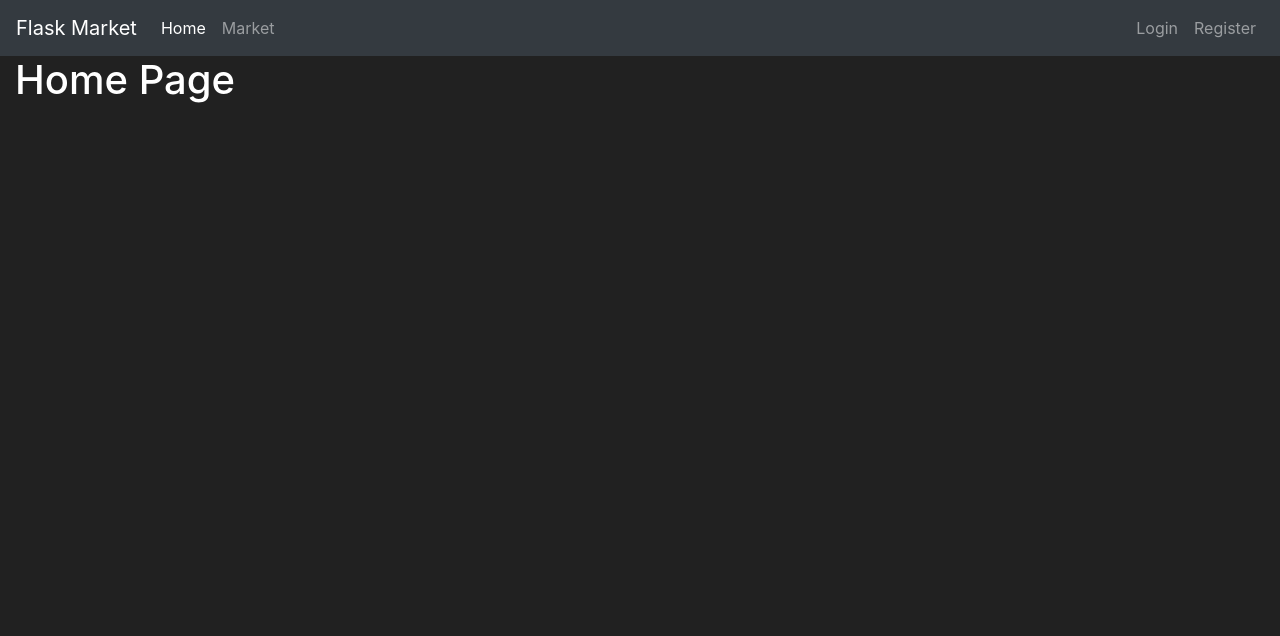
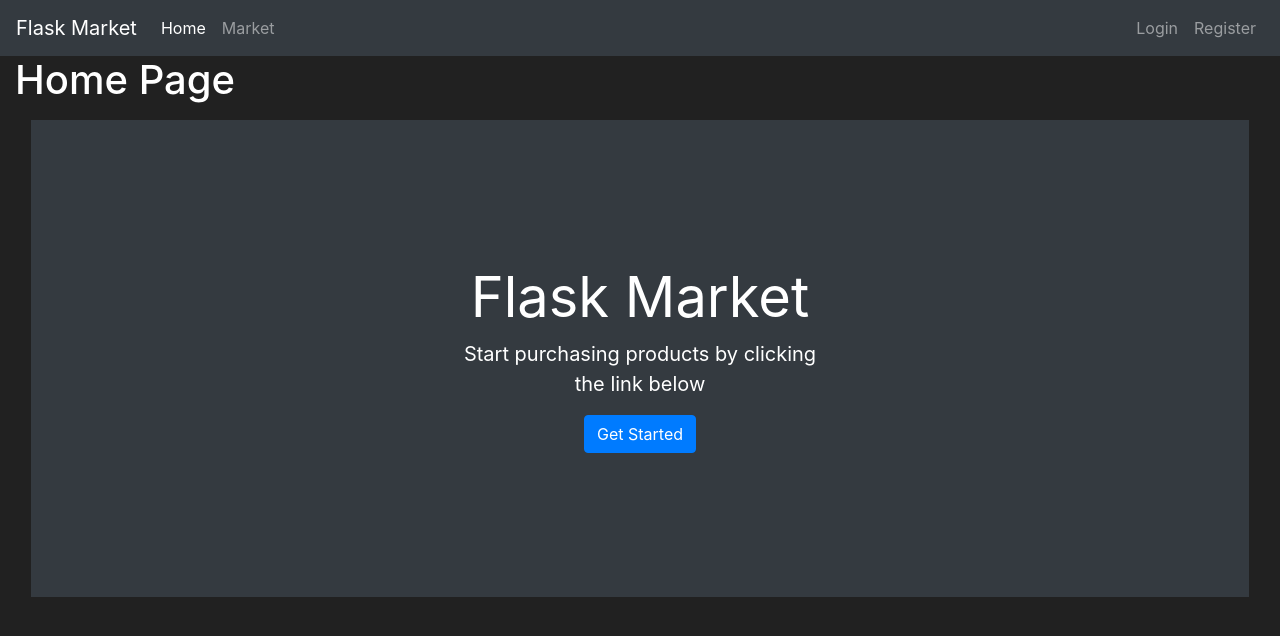
Before and after one commit to Shreyanshukunwar/flask-ecommerce, a Flask app: page / in a window 1280 px wide. Shown: the top 636 px of the page. Run offline with Flask 2, Linux system fonts and the light colour scheme.

Commit message:
logout functionality and flash msg customizations

```diff
--- a/market/__init__.py
+++ b/market/__init__.py
@@ -14,5 +14,7 @@ db = SQLAlchemy(app)
 
 bcrypt = Bcrypt(app)
 login_manager = LoginManager(app)
+login_manager.login_view = "login_page"
+login_manager.login_message_category = "info"
 
 from market import routes
--- a/market/routes.py
+++ b/market/routes.py
@@ -1,6 +1,6 @@
 from market import app
 from flask import render_template, redirect, url_for, flash
-from flask_login import login_user
+from flask_login import login_user, logout_user, login_required
 
 from .models import Item, User
 from .forms import RegisterForm, LoginForm
@@ -13,6 +13,7 @@ def home_page():
 	return render_template('home.html')
 
 @app.route('/market')
+@login_required
 def market_page():
 	items = Item.query.all()
 	return render_template('market.html', items=items)
@@ -28,6 +29,10 @@ def register_page():
 
 		db.session.add(user_to_create)
 		db.session.commit()
+
+		login_user(user_to_create)
+		flash(f'Account created successfully. Logged in as {user_to_create.username}', category='success')
+
 		return redirect(url_for('market_page'))
 
 	if form.errors != {}: #if there are no errors from validations
@@ -51,3 +56,9 @@ def login_page():
 			flash('User does not exist. Please check Username and Password', category="danger")
 
 	return render_template('login.html', form=form)
+
+@app.route('/logout')
+def logout_page():
+	logout_user()
+	flash(f'You have been logged out', category='info')
+	return redirect(url_for('home_page'))
--- a/market/templates/base.html
+++ b/market/templates/base.html
@@ -42,7 +42,7 @@
                     </a>
                 </li>
                 <li class="nav-item">
-                    <a class="nav-link" href="#">Logout</a>
+                    <a class="nav-link" href="{{ url_for('logout_page') }}">Logout</a>
                 </li>
             </ul>
         {% else %}
--- a/market/templates/home.html
+++ b/market/templates/home.html
@@ -4,4 +4,13 @@
 
 {% block content %}
 	<h1>Home Page</h1>
+	<div class="position-relative overflow-hidden p-3 p-md-5 m-md-3 text-center bg-dark" style="color:white">
+        <div class="col-md-5 p-lg-5 mx-auto my-5">
+            <h1 class="display-4 font-weight-normal">Flask Market</h1>
+            <p class="lead font-weight-normal">Start purchasing products by clicking the link below</p>
+            <a class="btn btn-primary" href="{{ url_for('market_page') }}">Get Started</a>
+        </div>
+        <div class="product-device box-shadow d-none d-md-block"></div>
+        <div class="product-device product-device-2 box-shadow d-none d-md-block"></div>
+    </div>
 {% endblock content %}
```
Also changed, not shown: market/market.db.
